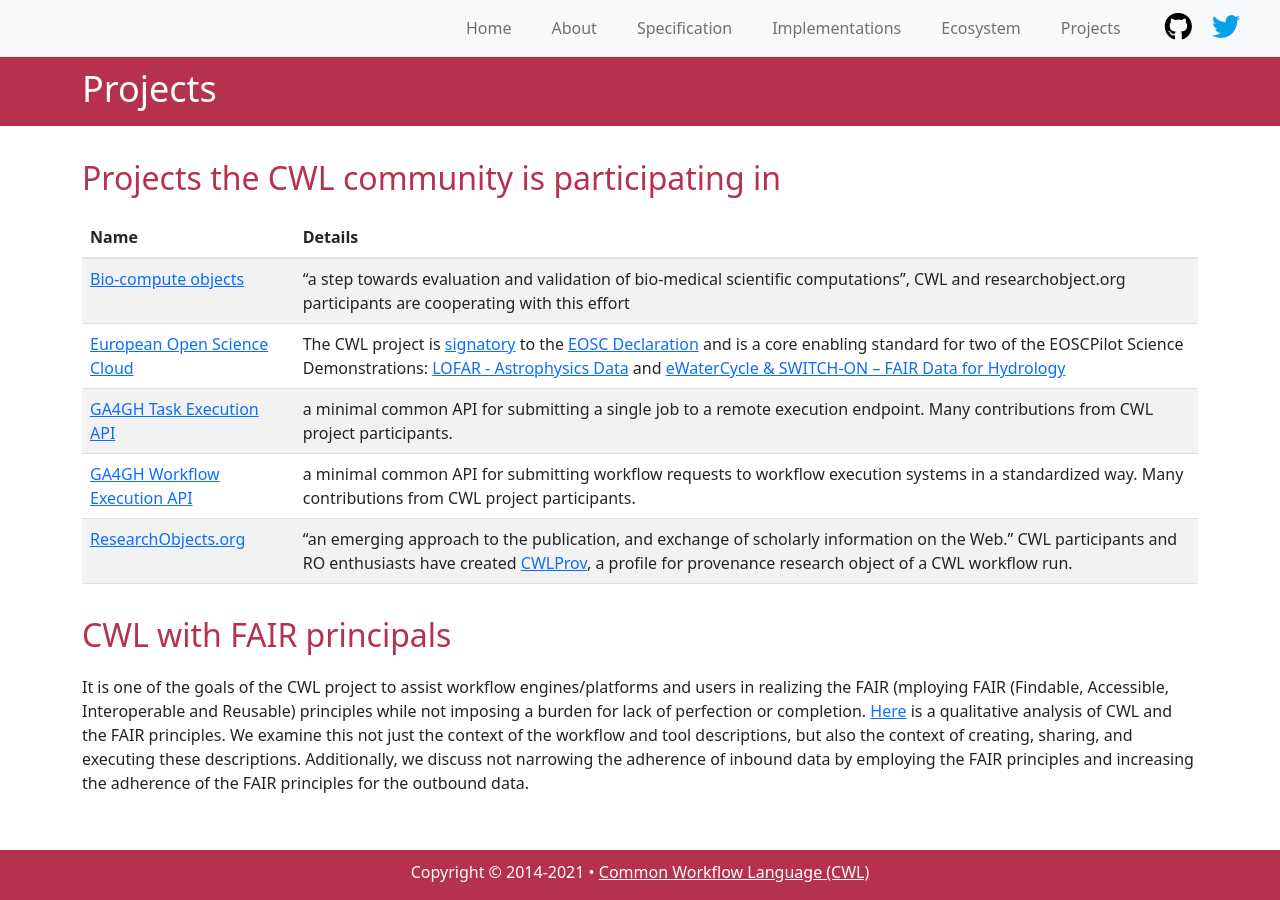
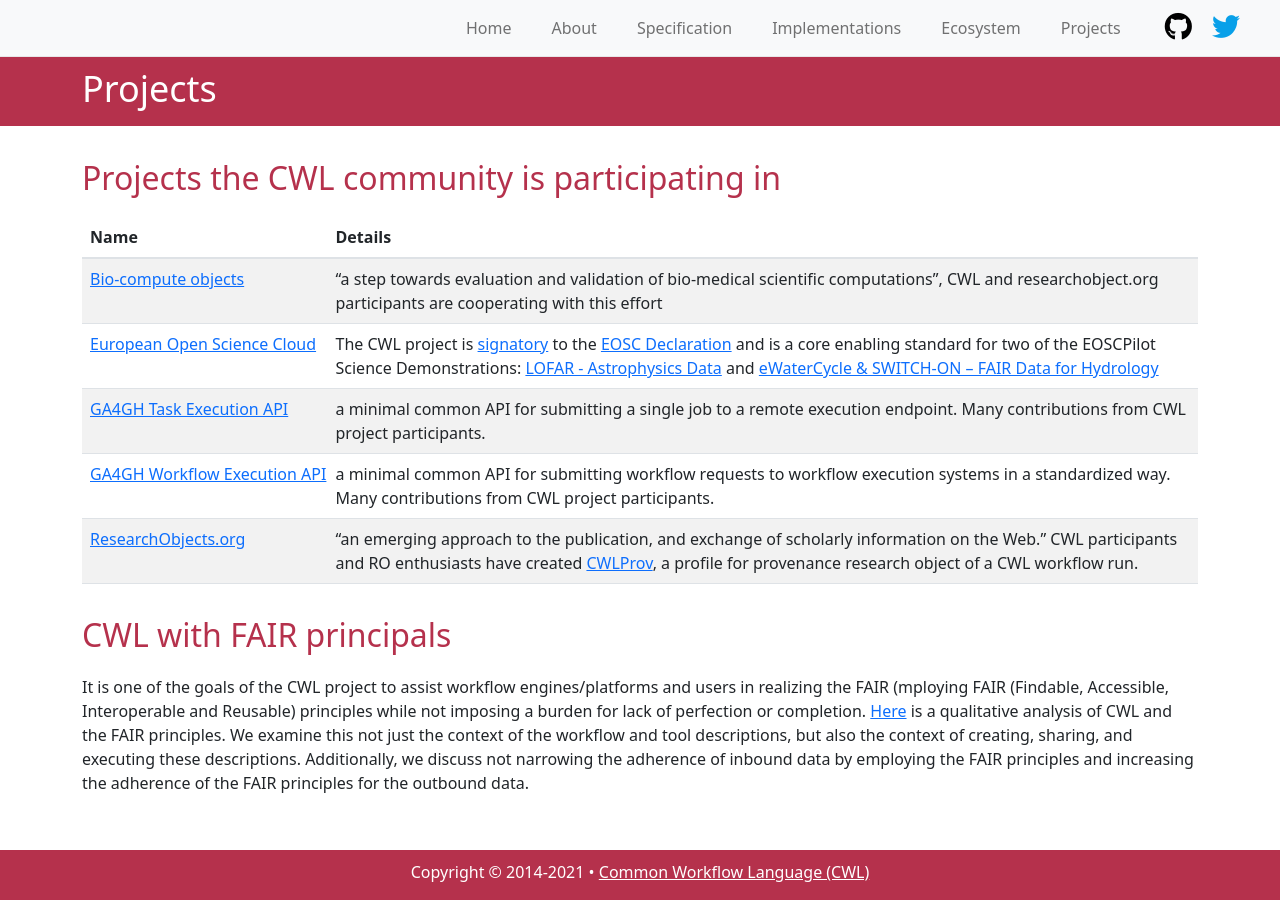
Before and after one commit to common-workflow-language/cwl-website, a Jekyll site: the page built from content/projects.md, in a window 1280 px wide. Built offline with Jekyll 4.4.1, drawn with Linux system fonts in a browser that asks for light colours.

Commit message:
Improve table columns with & responsiveness

```diff
--- a/content/_sass/partials/_structure.scss
+++ b/content/_sass/partials/_structure.scss
@@ -78,7 +78,6 @@
   }
 }
 
-
 ///////////////////
 // Regular pages //
 ///////////////////
@@ -149,4 +148,49 @@
 
 .table {
   margin: 0 0 2rem;
+  table-layout: fixed;
+
+  th {
+    word-break: keep-all;
+  }
 }
+
+@include media-breakpoint-up(md) {
+  .table {
+    th,
+    td {
+      &:first-of-type {
+        width: 25%;
+        word-break: keep-all;
+      }
+    }
+  }
+}
+
+@include media-breakpoint-up(lg) {
+  .cols-2 {
+    th,
+    td {
+      width: 70%;
+    }
+  }
+
+  .cols-3 {
+    th,
+    td {
+      width: 60%;
+
+      &:first-of-type {
+        width: 25%;
+      }
+    }
+  }
+
+  .table th,
+  .table td {
+    &:first-of-type {
+      white-space: nowrap;
+      width: 22%;
+    }
+  }
+}
```
Also changed, not shown: content/README.md.
